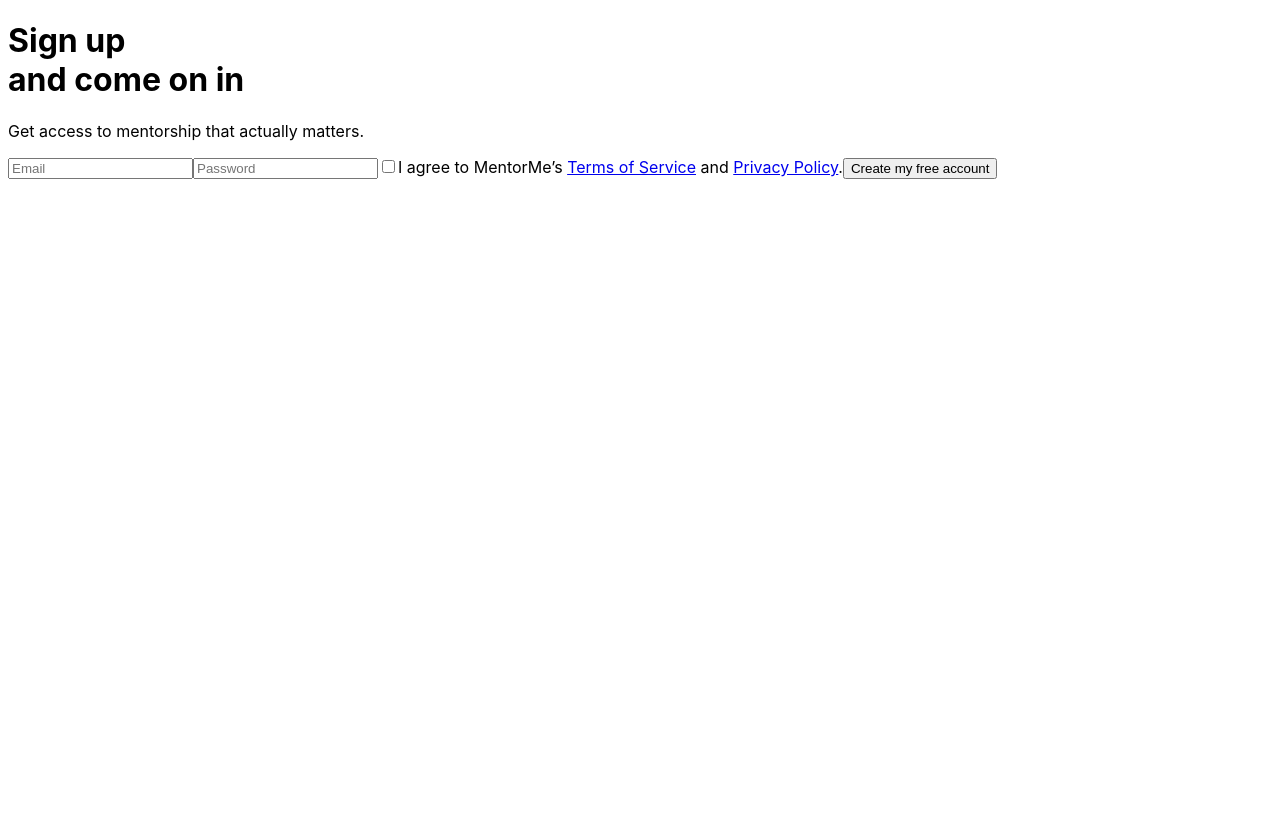
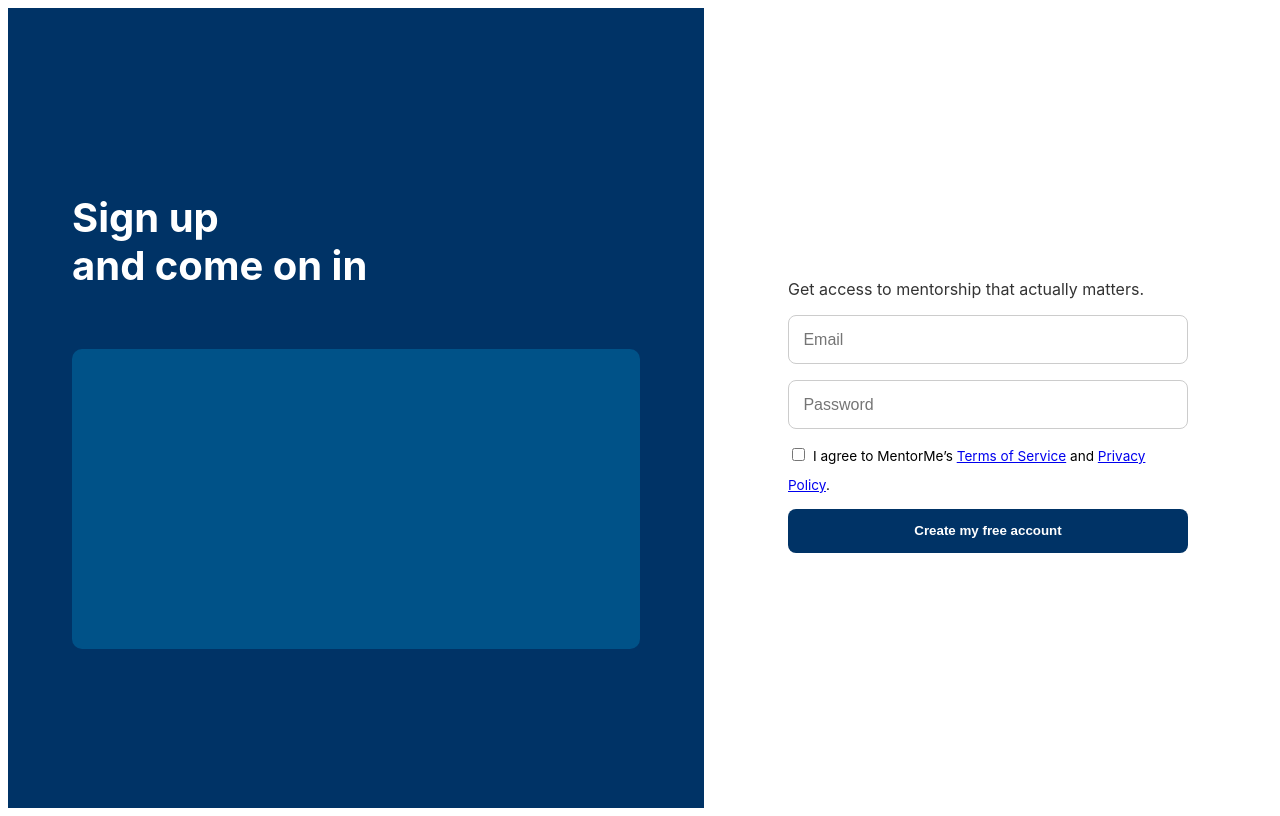
Before and after one commit to Rfitzgerald-svg/mentorme-frontend-, a React (Create React App) app: page /register/email in a window 1280 px wide. Built offline with nearby package versions, Linux system fonts and the light colour scheme.

Commit message:
Update RegisterEmail.css

```diff
--- a/src/routes/RegisterEmail.css
+++ b/src/routes/RegisterEmail.css
@@ -1,10 +1,10 @@
-.email-register {
+.register-email-container {
   display: flex;
   height: 100vh;
-  font-family: "Inter", sans-serif;
+  font-family: 'Inter', sans-serif;
 }
 
-.email-register-left {
+.register-email-left {
   flex: 1;
   background-color: #003366;
   color: white;
@@ -14,71 +14,74 @@
   justify-content: center;
 }
 
-.email-register-left h1 {
+.register-email-left h1 {
   font-size: 2.5rem;
+  line-height: 1.2;
+}
+
+.image-placeholder {
+  width: 100%;
+  height: 300px;
+  background-color: #005288;
+  border-radius: 10px;
+  margin-top: 2rem;
+}
+
+.register-email-right {
+  flex: 1;
+  display: flex;
+  align-items: center;
+  justify-content: center;
+  background: white;
+}
+
+.register-email-form {
+  width: 100%;
+  max-width: 400px;
+  padding: 2rem;
+  display: flex;
+  flex-direction: column;
+}
+
+.register-email-form input {
+  font-size: 1rem;
+  padding: 0.9rem;
+  margin-bottom: 1rem;
+  border-radius: 8px;
+  border: 1px solid #ccc;
+}
+
+.register-email-form button {
+  padding: 0.9rem;
+  font-weight: bold;
+  background-color: #003366;
+  color: white;
+  border: none;
+  border-radius: 8px;
+  cursor: pointer;
+  transition: background 0.3s;
+}
+
+.register-email-form button:hover {
+  background-color: #005288;
+}
+
+.form-subtext {
+  font-size: 1rem;
+  color: #333;
   margin-bottom: 1rem;
 }
 
-.email-register-left p {
-  font-size: 1.125rem;
+.checkbox-container {
+  font-size: 0.85rem;
+  margin-bottom: 1rem;
 }
 
-.email-register-right {
-  flex: 1;
-  background-color: white;
-  padding: 4rem;
-  display: flex;
-  justify-content: center;
-  align-items: center;
-}
-
-.email-form {
-  width: 100%;
-  max-width: 400px;
-  display: flex;
-  flex-direction: column;
-  gap: 1.25rem;
-}
-
-.email-form h2 {
-  color: #003366;
-  font-size: 1.5rem;
-  font-weight: 700;
-}
-
-.email-form input {
-  padding: 0.75rem;
-  font-size: 1rem;
-  border: 1px solid #ccc;
-  border-radius: 6px;
-}
-
-.email-form button {
-  background-color: #003366;
-  color: white;
-  font-weight: 600;
-  padding: 0.75rem;
-  border: none;
-  border-radius: 6px;
-  cursor: pointer;
-}
-
-.email-form button:hover {
-  background-color: #005299;
-}
-
-.login-redirect {
-  font-size: 0.9rem;
-  color: #555;
-}
-
-.login-redirect a {
-  color: #003366;
-  text-decoration: none;
-  font-weight: 500;
+.checkbox-container input {
+  margin-right: 0.5rem;
 }
 
 .error-msg {
   color: red;
-  font-size: 0.9rem;
+  margin-bottom: 1rem;
 }
```
